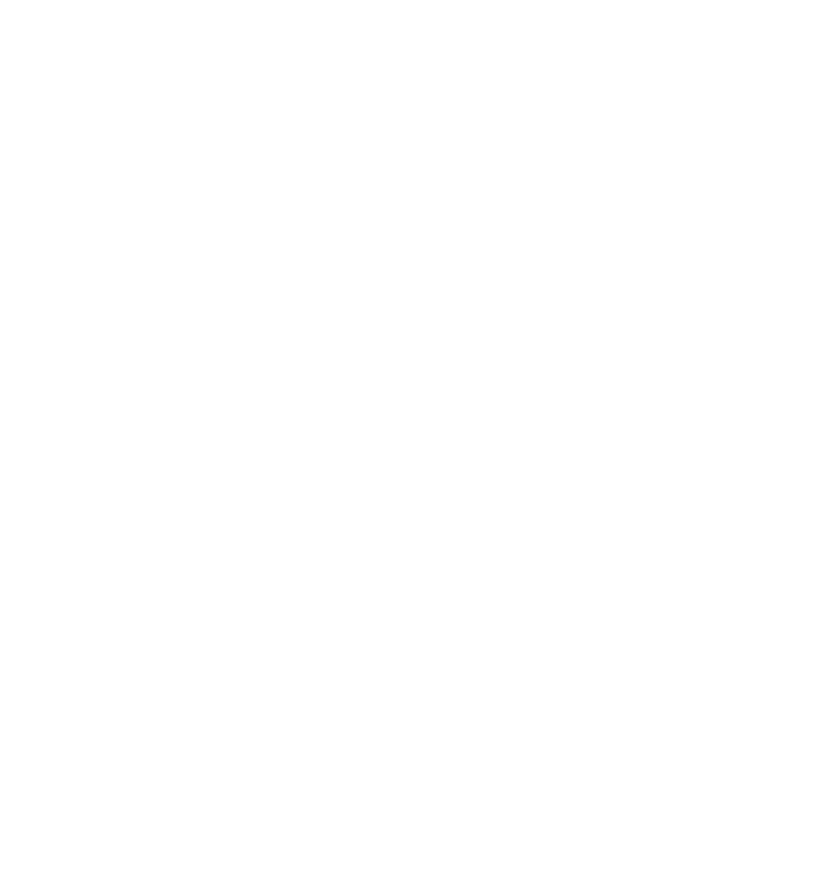
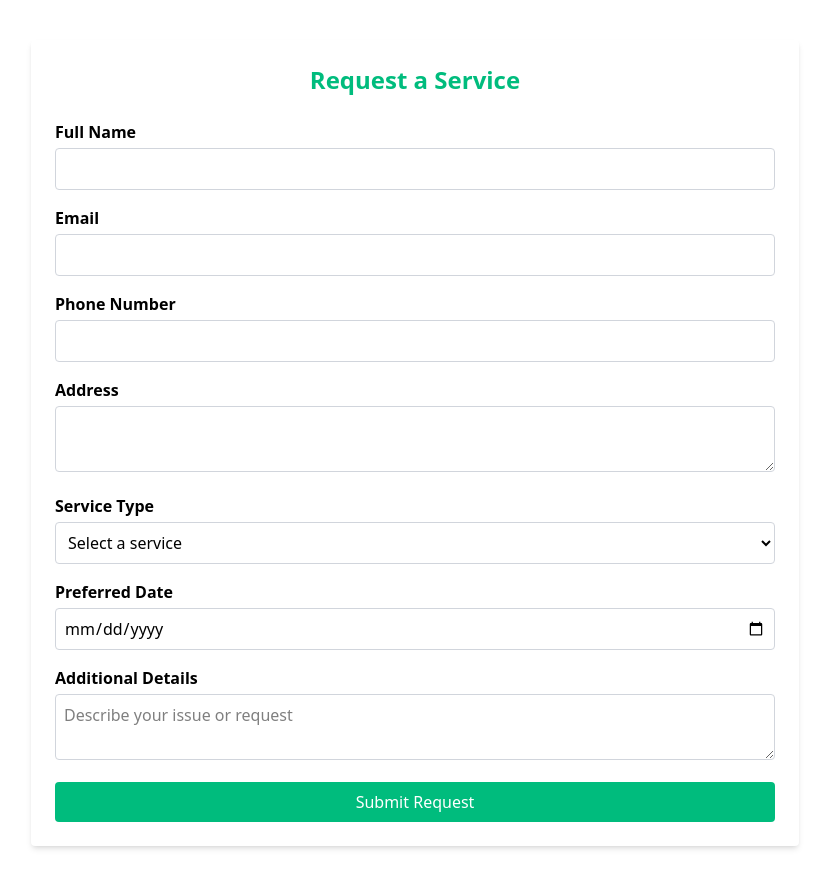
Before and after one commit to Mainul21/household_services, a React (Vite) app in the folder frontend/: page /requestService in a window 1280 px wide. Before the commit this address had no page. Shown: the whole page, without its empty margins (225-1054 px from the left). Before the commit the page ends 800 px from the top, so only its background shows below. Built offline with nearby package versions, Linux system fonts and the light colour scheme.

Commit message:
service request page is created...need to add auth logic.

```diff
--- a/frontend/src/main.jsx
+++ b/frontend/src/main.jsx
@@ -6,6 +6,7 @@
 import Home from "./pages/Home.jsx";
 import Login from "./pages/Login.jsx";
 import Register from "./pages/Register.jsx";
+import RequestService from "./pages/RequestServices.jsx";
 const root = document.getElementById("root");
 
 ReactDOM.createRoot(root).render(
@@ -14,6 +15,7 @@
       <Route path="/" element={<Home />} />
       <Route path="login" element={<Login />} />
       <Route path="register" element={<Register />} />
+      <Route path="requestService" element={<RequestService />} />
     </Routes>
   </BrowserRouter>
 );
--- /dev/null
+++ b/frontend/src/pages/RequestServices.jsx
@@ -0,0 +1,119 @@
+import React, { useState } from "react";
+
+const RequestService = () => {
+  const [formData, setFormData] = useState({
+    name: "",
+    email: "",
+    phone: "",
+    address: "",
+    serviceType: "",
+    preferredDate: "",
+    description: "",
+  });
+
+  const handleChange = (e) => {
+    setFormData({ ...formData, [e.target.name]: e.target.value });
+  };
+
+  const handleSubmit = (e) => {
+    e.preventDefault();
+    console.log("Service Request Submitted:", formData);
+    // You can send `formData` to a backend or Firebase here
+  };
+
+  return (
+    <div className="max-w-3xl mx-auto p-6 bg-white rounded shadow-md my-10">
+      <h2 className="text-2xl font-bold mb-6 text-center text-emerald-500">Request a Service</h2>
+      <form onSubmit={handleSubmit} className="space-y-4">
+        <div>
+          <label className="block font-semibold mb-1 text-black">Full Name</label>
+          <input
+            name="name"
+            type="text"
+            value={formData.name}
+            onChange={handleChange}
+            required
+            className="w-full border text-black border-gray-300 rounded p-2"
+          />
+        </div>
+        <div>
+          <label className="block font-semibold mb-1 text-black">Email</label>
+          <input
+            name="email"
+            type="email"
+            value={formData.email}
+            onChange={handleChange}
+            required
+            className="w-full border text-black border-gray-300 rounded p-2"
+          />
+        </div>
+        <div>
+          <label className="block font-semibold mb-1 text-black">Phone Number</label>
+          <input
+            name="phone"
+            type="tel"
+            value={formData.phone}
+            onChange={handleChange}
+            required
+            className="w-full border text-black border-gray-300 rounded p-2"
+          />
+        </div>
+        <div>
+          <label className="block font-semibold mb-1 text-black">Address</label>
+          <textarea
+            name="address"
+            value={formData.address}
+            onChange={handleChange}
+            required
+            className="w-full border text-black border-gray-300 rounded p-2"
+          />
+        </div>
+        <div>
+          <label className="block font-semibold mb-1 text-black">Service Type</label>
+          <select
+            name="serviceType"
+            value={formData.serviceType}
+            onChange={handleChange}
+            required
+            className="w-full border text-black border-gray-300 rounded p-2"
+          >
+            <option value="">Select a service</option>
+            <option value="plumbing">Plumbing</option>
+            <option value="cleaning">Cleaning</option>
+            <option value="electrician">Electrician</option>
+            <option value="pestControl">Pest Control</option>
+          </select>
+        </div>
+        <div>
+          <label className="block font-semibold mb-1 text-black">Preferred Date</label>
+          <input
+            name="preferredDate"
+            type="date"
+            value={formData.preferredDate}
+            onChange={handleChange}
+            required
+            className="w-full border text-black border-gray-300 rounded p-2"
+          />
+        </div>
+        <div>
+          <label className="block font-semibold mb-1 text-black">Additional Details</label>
+          <textarea
+            name="description"
+            value={formData.description}
+            onChange={handleChange}
+            placeholder="Describe your issue or request"
+            className="w-full border text-black border-gray-300 rounded p-2"
+          />
+        </div>
+        <button
+          type="submit"
+          className="w-full bg-emerald-500 text-white py-2 px-4 rounded hover:bg-blue-700 transition"
+        >
+          Submit Request
+        </button>
+      </form>
+    </div>
+  );
+};
+
+export default RequestService;
```
